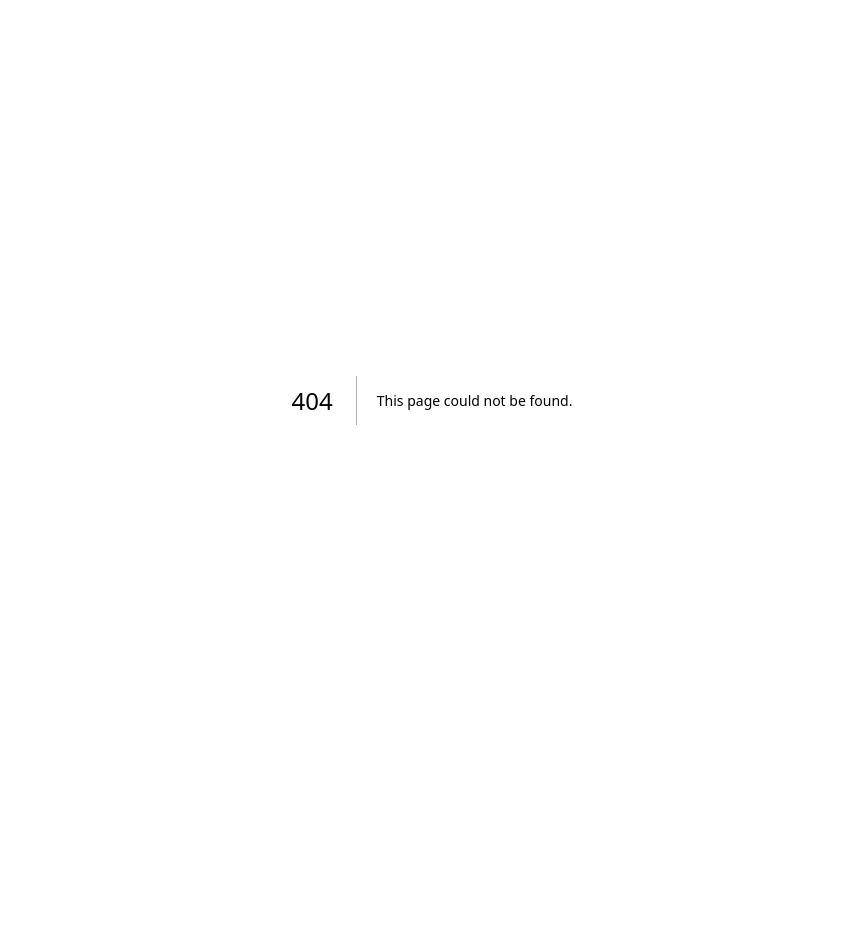
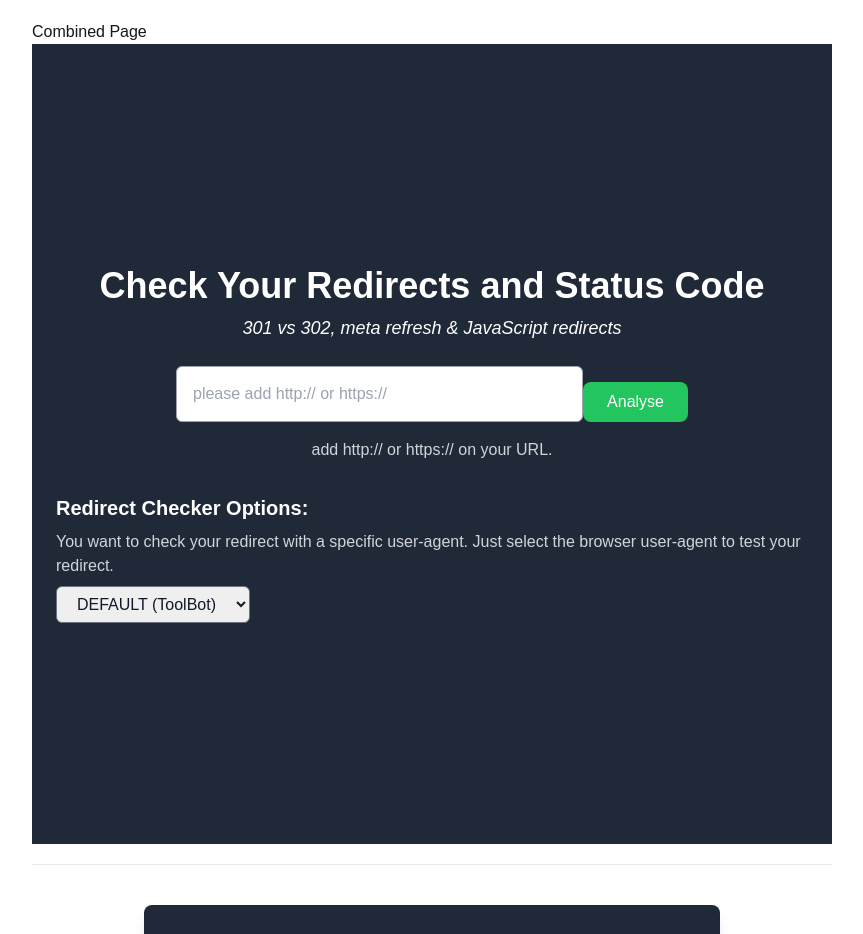
Before and after one commit to Arupbiswas09/newprojectnext, a Next.js app: page /combined in a window 1280 px wide. Before the commit this address had no page. Shown: the top 934 px of the page, without its empty margins (208-1071 px from the left). Before the commit the page ends 800 px from the top, so only its background shows below. Built offline with nearby package versions, Linux system fonts and the light colour scheme.

Commit message:
Create combined.js

```diff
--- /dev/null
+++ b/src/pages/combined.js
@@ -0,0 +1,14 @@
+import React from 'react';
+import RedirectChecker from './redirect-checker';
+import CheckRedirects from './check-redirects';
+
+export default function CombinedPage() {
+  return (
+    <div style={{ maxWidth: '800px', margin: '20px auto', fontFamily: 'Arial, sans-serif' }}>
+      <h1>Combined Page</h1>
+      <RedirectChecker />
+      <hr style={{ margin: '20px 0' }} />
+      <CheckRedirects />
+    </div>
+  );
+}
```
